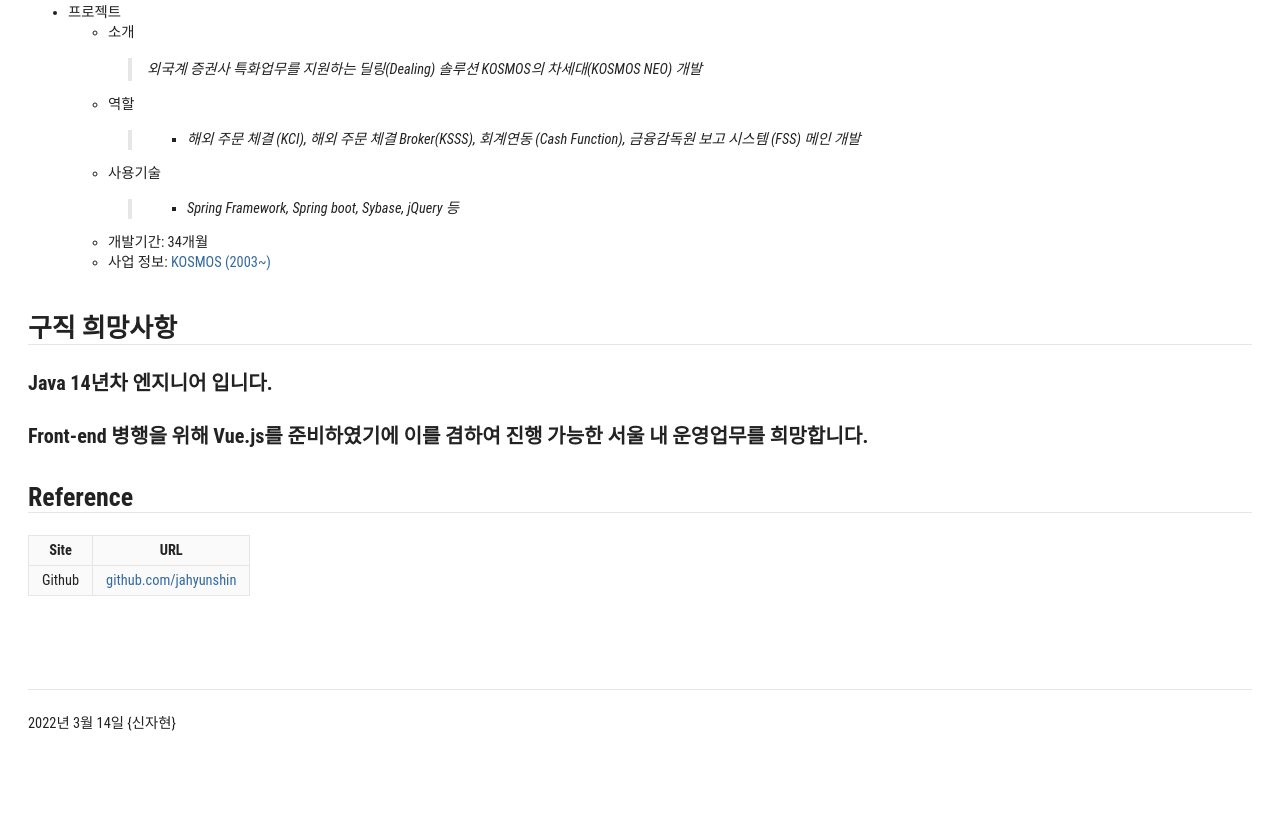
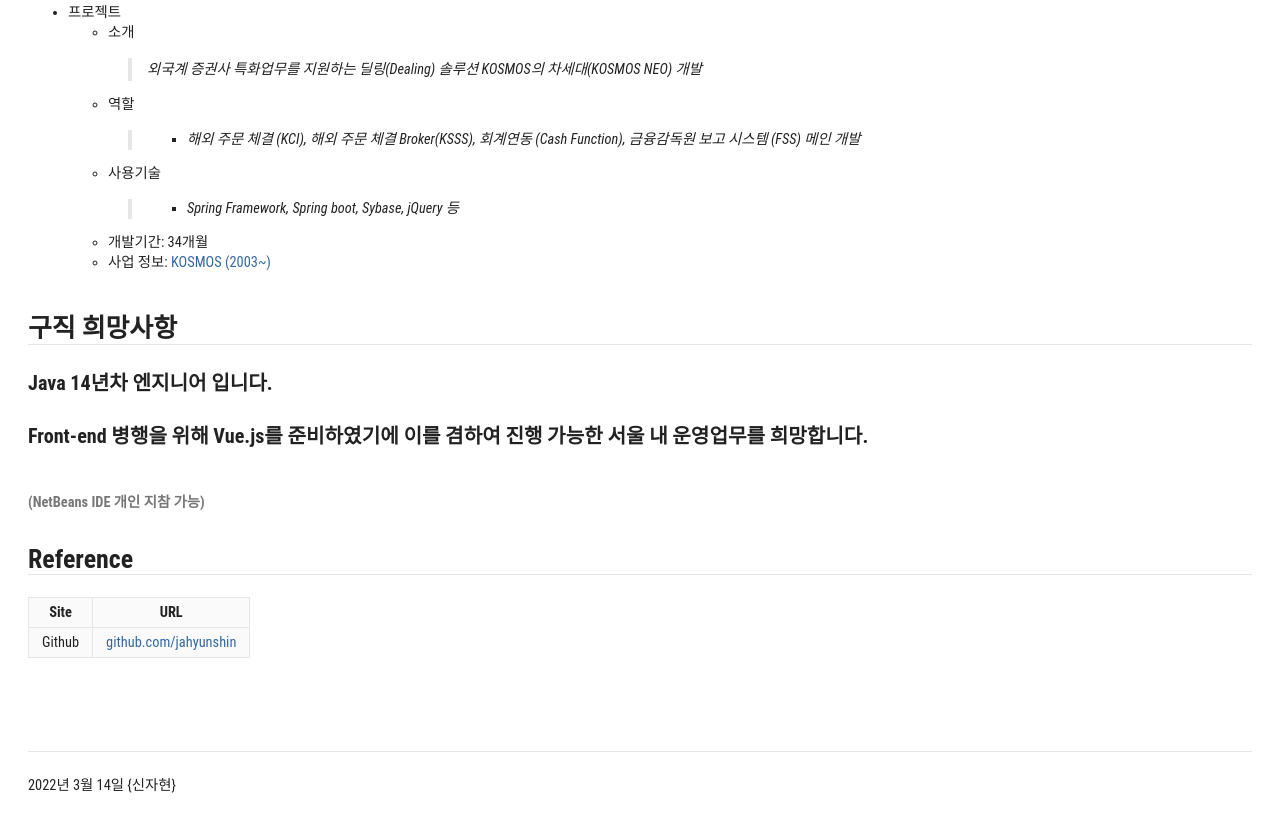
Before and after one commit to jahyunshin/jahyunshin, a plain HTML site: page index.html in a window 1280 px wide. Shown: the part 1321-2152 px from the top of the page. Before the commit the page ends 2090 px from the top, so only its background shows below. Drawn offline with Linux system fonts and the light colour scheme.

Commit message:
Update index.html
NetBeans IDE 지참 여부 추가

```diff
--- a/index.html
+++ b/index.html
@@ -533,7 +533,10 @@
     </br>
     Front-end 병행을 위해 Vue.js를 준비하였기에 이를 겸하여 진행 가능한 서울 내 운영업무를 희망합니다.</br>
 </h4>
-
+</br>
+<h6>
+    (NetBeans IDE 개인 지참 가능)
+</h6>
 <h2>Reference</h2>
 <table>
     <thead>
```
